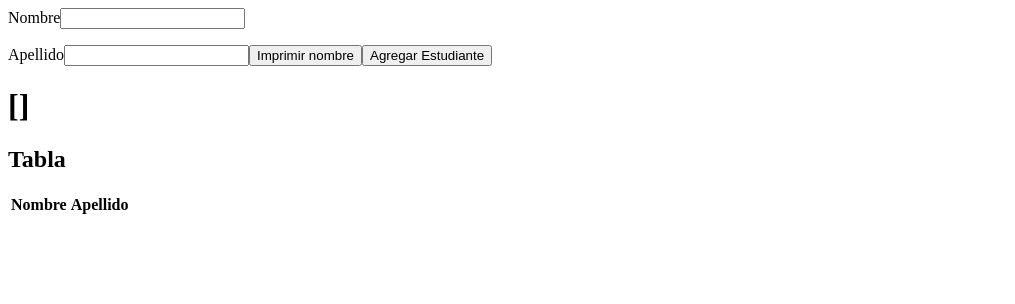
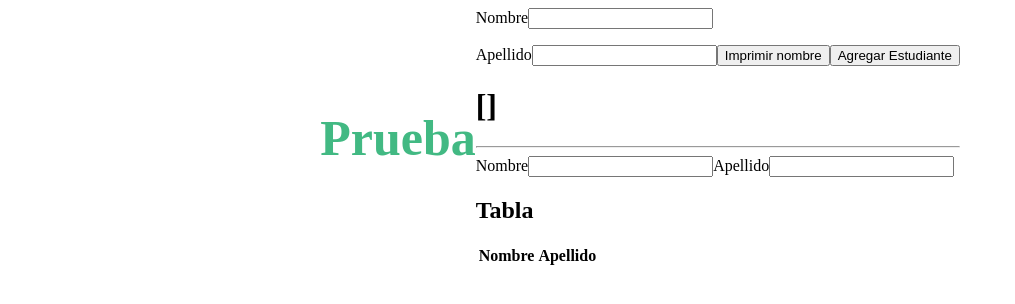
Before and after one commit to Erenriquezp/pw_vue_u2_ee, a Vue app: page / in a window 1280 px wide. Shown: the top 304 px of the page, without its empty margins (0-1015 px from the left). Built offline with nearby package versions, Linux system fonts and the light colour scheme.

Commit message:
TALLER 16 Modificadores de Eventos

```diff
--- a/src/components/Directivas.vue
+++ b/src/components/Directivas.vue
@@ -10,6 +10,12 @@
         <button v-on:click="imprimirNombre()">Imprimir nombre</button>
         <button v-on:click="agregarEstudiante()">Agregar Estudiante</button>
         <h1>{{ arreglo }}</h1>
+
+        <hr />
+        <label for="id_nombre_1">Nombre</label>
+        <input v-model="nombre" type="text" id="id_nombre_1">
+        <label for="id_apellido_1">Apellido</label>
+        <input v-model="apellido" v-on:keypress.enter="agregarEstudiante1" type="text" id="id_apellido_1">
 
         <ul>
            <!--  <li v-for="estudiante in arreglo" key="estudiante.nombre">
@@ -62,12 +68,28 @@ export default {
             const estu = {
                 nombre: this.nombre,
                 apellido: this.apellido
-
             };
             console.log('Se agrega estudiante');
             console.log(estu);
             this.arreglo.push(estu);
             this.limpiarformulario();
+        },
+        agregarEstudiante1(event) {
+            console.log('evento');
+            if (event.charCode !== 13) {
+                return;
+            }
+            const estu = {
+                nombre: this.nombre,
+                apellido: this.apellido
+            };
+            console.log('Presionaste enter');
+            console.log('Se agregó estudiante 1');
+            //console.log(event);
+            console.log(estu);
+            this.arreglo.push(estu);
+            this.limpiarformulario();
+            //console.log(event.target.value);
         },
         limpiarformulario() {
             this.nombre=null;
@@ -79,4 +101,5 @@ export default {
 
 <style lang="scss" scoped>
 
+
 </style>
--- a/src/views/DirectivasView.vue
+++ b/src/views/DirectivasView.vue
@@ -1,5 +1,6 @@
 <template>
-    <div>
+    <div class="view-container">
+        <h2>Prueba</h2>
         <Directivas/>
     </div>
 </template>
@@ -11,11 +12,20 @@ import Directivas from '@/components/Directivas.vue';
 export default {
     components: {
         Directivas,
-    }
-}
+    },
+};
 
 </script>
 
-<style lang="scss" scoped>
+<style scoped>
+.view-container {
+    display: flex;
+    justify-content: center;
+    align-items: center;
+}
 
+h2 {
+    color: #42b983;
+    font-size: 50px;
+}
 </style>
```
Also changed, not shown: notes.txt.
